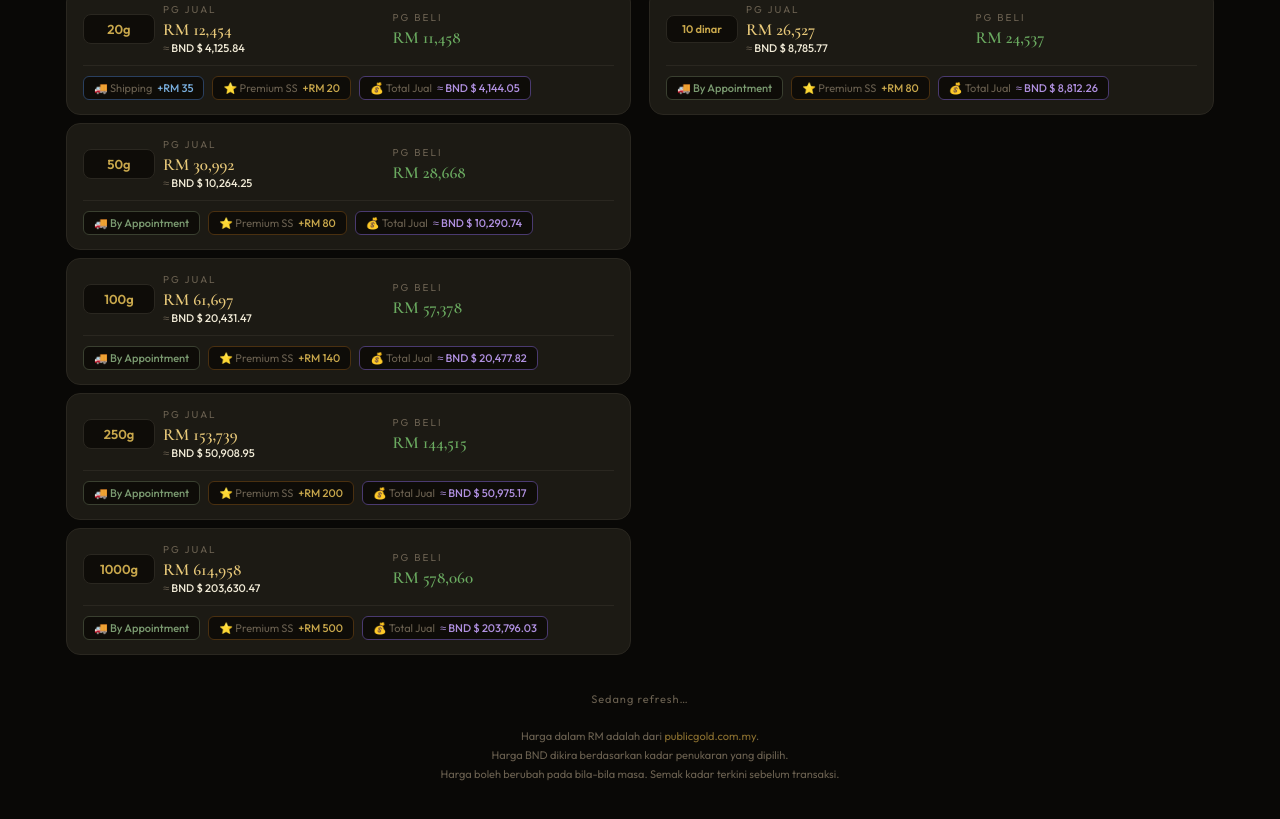
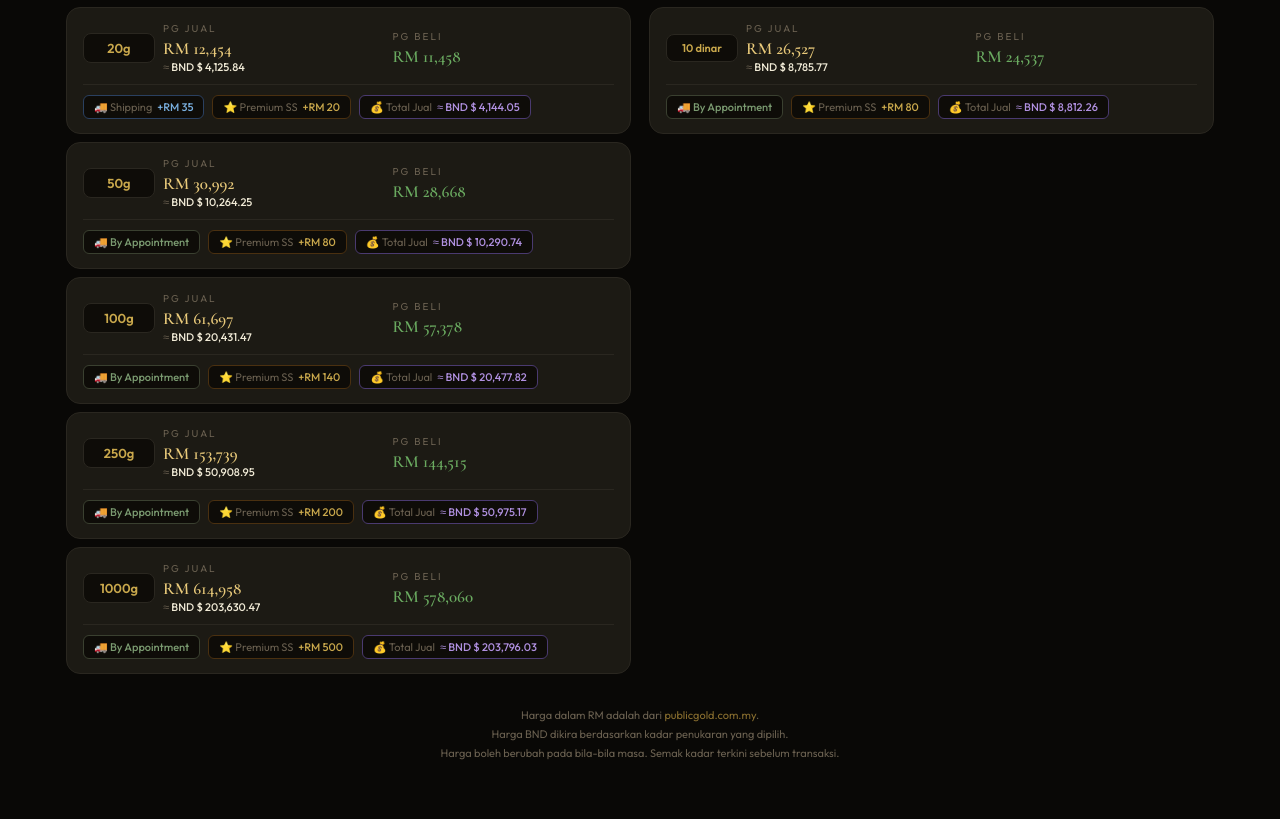
Before and after one commit to FakhriJaladi/simpanemasfj, a website: page index.html in a window 1280 px wide. Shown: the part 1193-2012 px from the top of the page. Drawn offline with nearby package versions, Linux system fonts and the light colour scheme; no server answers.

Commit message:
Add files via upload

```diff
--- a/index.html
+++ b/index.html
@@ -944,6 +944,7 @@
     <h1>Harga Emas<br/><em>Hari Ini</em></h1>
     <p class="last-updated">Sumber: <a href="https://www.publicgold.com.my" target="_blank" rel="noopener noreferrer">publicgold.com.my</a> · Dikemaskini: <span id="updateTime">—</span></p>
     <p class="last-updated" id="liveStatus" style="margin-top:4px;">Sedang ambil harga live…</p>
+    <p class="last-updated" id="autoRefreshStatus" style="margin-top:4px;">—</p>
   </div>
 
   <!-- Rate Toggle -->
@@ -976,9 +977,7 @@
     <div class="loading">Memuatkan harga emas...</div>
   </div>
 
-  <div class="refresh-wrap">
-    <span id="autoRefreshStatus" style="font-size:11px;color:var(--muted);letter-spacing:1px;">—</span>
-  </div>
+
 
   <div class="disclaimer">
     Harga dalam RM adalah dari <a href="https://www.publicgold.com.my" target="_blank" rel="noopener noreferrer">publicgold.com.my</a>.<br/>
```
